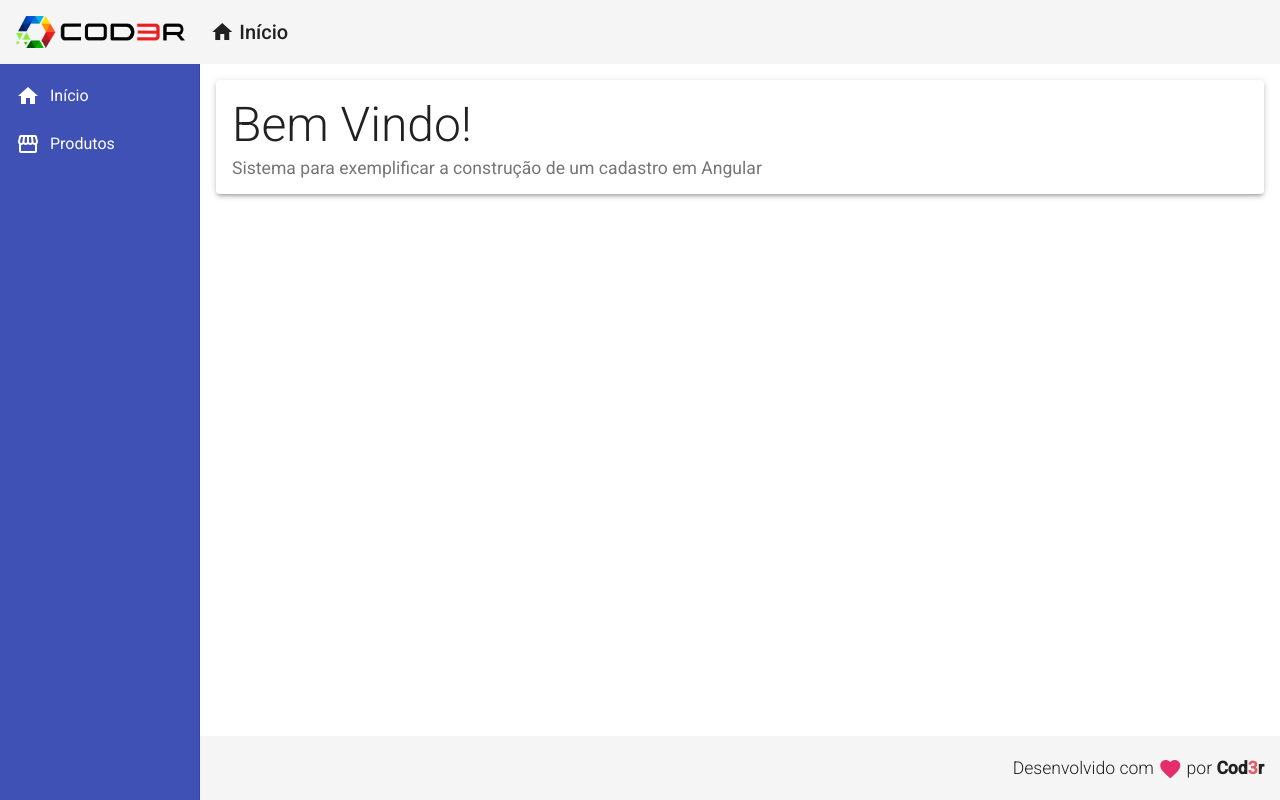
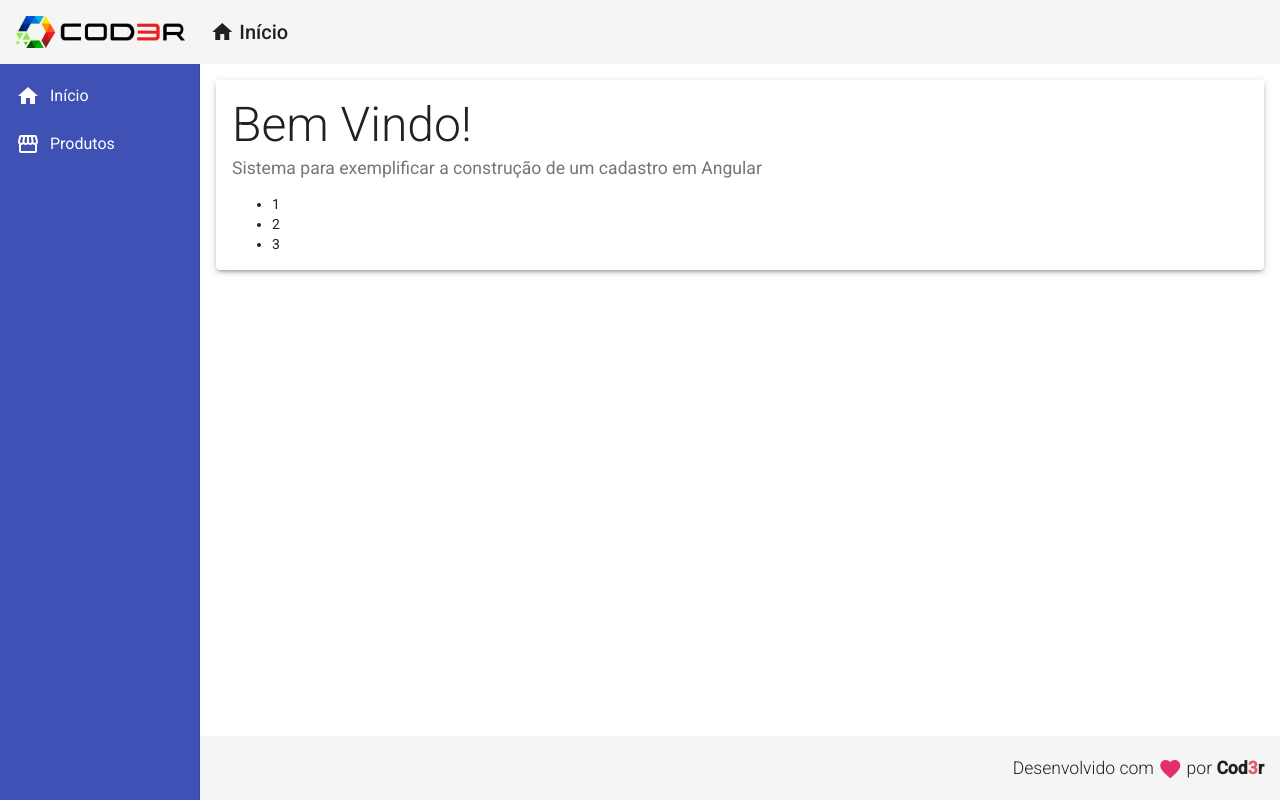
Before and after one commit to yarnando/angular9-cod3r, an Angular app: page / in a window 1280 px wide. Built offline with nearby package versions, Linux system fonts and the light colour scheme.

Commit message:
Aula 16 - Diretiva estrutural/myfor

```diff
--- a/src/app/app.module.ts
+++ b/src/app/app.module.ts
@@ -16,7 +16,8 @@
 import { MatListModule } from '@angular/material/list';
 import { HomeComponent } from './views/home/home.component';
 import { ProductCrudComponent } from './views/product-crud/product-crud.component';
-import { RedDirective } from './directives/red.directive'
+import { RedDirective } from './directives/red.directive';
+import { ForDirective } from './directives/for.directive'
 
 @NgModule({
   declarations: [
@@ -26,7 +27,8 @@
     NavComponent,
     HomeComponent,
     ProductCrudComponent,
-    RedDirective
+    RedDirective,
+    ForDirective
   ],
   imports: [
     BrowserModule,
--- /dev/null
+++ b/src/app/directives/for.directive.ts
@@ -0,0 +1,24 @@
+import { Directive, Input, OnInit, ViewContainerRef, TemplateRef } from '@angular/core';
+
+@Directive({
+  selector: '[myFor]'
+})
+export class ForDirective implements OnInit {
+
+  @Input('myForEm') numbers: number[]
+
+  constructor(
+    private container: ViewContainerRef,
+    private template: TemplateRef<any>
+  ) {
+
+  }
+
+  ngOnInit(): void {
+    for (let number of this.numbers) {
+      this.container.createEmbeddedView(this.template, { $implicit: number })
+    }
+
+  }
+
+}
--- a/src/app/views/home/home.component.html
+++ b/src/app/views/home/home.component.html
@@ -5,4 +5,9 @@
     <mat-card-subtitle class="subtitle">
         Sistema para exemplificar a construção de um cadastro em Angular
     </mat-card-subtitle>
+    <ul>
+        <li *myFor="let n em [1, 2, 3]">
+            {{ n }}
+        </li>
+    </ul>
 </mat-card>
```
